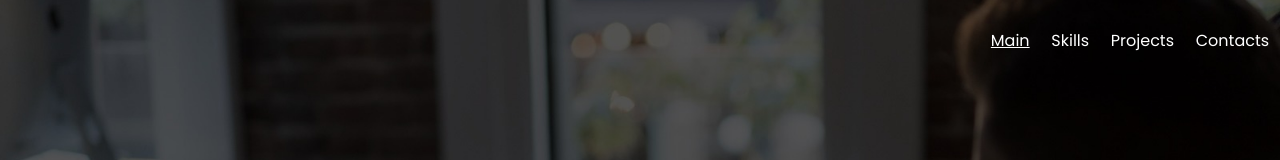
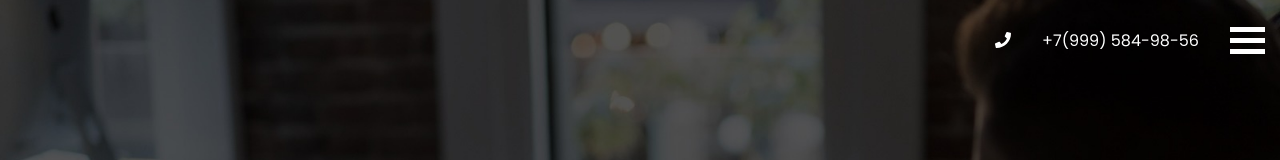
Before and after one commit to AndrewChernoff/portfolio, a React (Create React App) app: page / in a window 1280 px wide. Shown: the top 160 px of the page. Built offline with nearby package versions, Linux system fonts and the light colour scheme.

Commit message:
modal window

```diff
--- a/src/App.js
+++ b/src/App.js
@@ -6,11 +6,16 @@ import Header from './components/Header/Header';
 import Main from './components/Main/Main';
 import MyProjects from './components/MyProjects/MyProjects';
 import Skills from './components/Skills/Skills';
+import { useState } from 'react';
 
 function App() {
+
+  const [isOpen, setIsOpen] = useState(false);
+
+
   return (
     <div className="App">
-      <Header />
+      <Header isOpen={isOpen} handleMenuBtn={() => setIsOpen(!isOpen)}/>
       <Main />
       <AboutMe />
       <Skills />
--- a/src/assets/sass/variables.scss
+++ b/src/assets/sass/variables.scss
@@ -1,5 +1,6 @@
 $textColor: #fff;
 $titleColor: #f5df4e;
 $btnColor: #f3d92c;
-$backgroundColor: #252b33;;
+$backgroundColor: #111;
 $formBackgroundColor: #f5df4e;
+$linkColor: #d6ed17;
--- a/src/components/Header/Header.jsx
+++ b/src/components/Header/Header.jsx
@@ -2,7 +2,7 @@ import { useState } from 'react'
 import Nav from '../Nav/Nav';
 import style from './Header.module.scss';
 
-const Header = () => {
+const Header = ({handleMenuBtn, isOpen}) => {
 
     const [colorChange, setColorchange] = useState(false);
     const changeNavbarColor = () => {
@@ -18,7 +18,7 @@ const Header = () => {
 
     return <div className={`${style.header} ${colorChange && style.color}`}>
         {/* <div className={style.nav}> */}
-        <Nav />
+        <Nav handleMenuBtn={handleMenuBtn} isOpen={isOpen}/>
         {/* </div> */}
     </div>
 }
--- a/src/components/Nav/Nav.jsx
+++ b/src/components/Nav/Nav.jsx
@@ -1,10 +1,24 @@
 import { Link } from 'react-scroll'
 import style from "./Nav.module.scss";
+import { FaPhone } from "react-icons/fa";
 
-const Nav = () => {
+const Nav = ({handleMenuBtn, isOpen}) => {
   return (
     <div className={style.nav}>
-      <Link activeClass={style.active} to="main" spy={true} smooth={true} duration={500}>
+      <FaPhone style={{color: '#fff'}} />
+
+      <a href="tel:+79995849856">+7(999) 584-98-56</a>
+
+      <div className={style.burger} onClick={() => handleMenuBtn()}>
+        <div className={!isOpen ? style.bar1 : style.changeBar1}></div>
+        <div className={!isOpen ? style.bar1 : style.changeBar2}></div>
+        <div className={!isOpen ? style.bar1 : style.changeBar3}></div>
+      </div>
+
+      {
+        isOpen && <div className={style.overlay}>
+          <nav>
+        <Link activeClass={style.active} to="main" spy={true} smooth={true} duration={500}>
         Main
       </Link>
       <Link activeClass={style.active} to="skills" spy={true} smooth={true} duration={500}>
@@ -16,6 +30,9 @@ const Nav = () => {
       <Link activeClass={style.active} to="contacts" spy={true} smooth={true} duration={500}>
         Contacts
       </Link>
+      </nav>
+        </div>
+      }
     </div>
   );
 };
--- a/src/components/Nav/Nav.module.scss
+++ b/src/components/Nav/Nav.module.scss
@@ -9,9 +9,76 @@
     a {
         text-decoration: none;
         font-size: 1rem;
-        color: $textColor;
+        color: #fff;
     }
-    .active {
-        text-decoration: underline;
+
+
+
+    .overlay {
+        position: fixed;
+        display: block;
+        width: 100%;
+        height: 100%;
+        top: 0;
+        left: 0;
+        right: 0;
+        bottom: 0;
+        background-color: rgba(0,0,0,0.9);
+        z-index: 2;
+        cursor: pointer;
+        nav {
+            display: flex;
+            flex-direction: column;
+            align-items: center;
+            margin: 10% auto;
+            a {
+                color: #fff;
+                font-size: 21px;
+                font-weight: 600;
+                margin-top: 10px;
+            }
+            .active {
+                color: $linkColor;
+            }
+        }
+    }
+
+    .burger {
+        z-index: 3;
+    .bar1, .bar2, .bar3 {
+        width: 35px;
+        height: 5px;
+        background-color: #fff;
+        margin: 6px 0;
+        transition: 0.4s;
+      }
+
+      .changeBar1 {
+        width: 35px;
+        height: 5px;
+        background-color: #fff;
+        margin: 6px 0;
+        transition: 0.4s;
+        transform: translate(0, 11px) rotate(-45deg);
+      }
+
+      .changeBar2 {
+        width: 35px;
+        height: 5px;
+        background-color: #fff;
+        margin: 6px 0;
+        transition: 0.4s;
+        opacity: 0;
+    }
+
+      .changeBar3 {
+        width: 35px;
+        height: 5px;
+        background-color: #333;
+        margin: 6px 0;
+        transition: 0.4s;
+        transform: translate(0, -11px) rotate(45deg);
+        background-color: #fff;
+      }
     }
 }
--- a/src/components/Skills/Skills.jsx
+++ b/src/components/Skills/Skills.jsx
@@ -1,17 +1,9 @@
 import style from './Skills.module.scss';
 import styleContainer from '../../common/styles/ContainerStyles.module.css';
 import Skill from './Skill/Skill';
-import { FaReact } from 'react-icons/fa';
-import { FaJsSquare } from "react-icons/fa";
-import { FaCss3Alt } from "react-icons/fa";
 import Title from '../../common/components/Title';
 
 const Skills = () => {
-/////////////delete
-    const ReactIcon =  <FaReact style={{color: 'rgb(0,0,128)', fontSize: '50px'}}/>
-    const JSIcon = <FaJsSquare style={{color: 'yellow', fontSize: '50px'}}/>
-    const CSSIcon = <FaCss3Alt style={{color: 'blue', fontSize: '50px'}}/>
-
 
     const skills = [
         {skillName: 'HTML & CSS', percent: 85},
```
